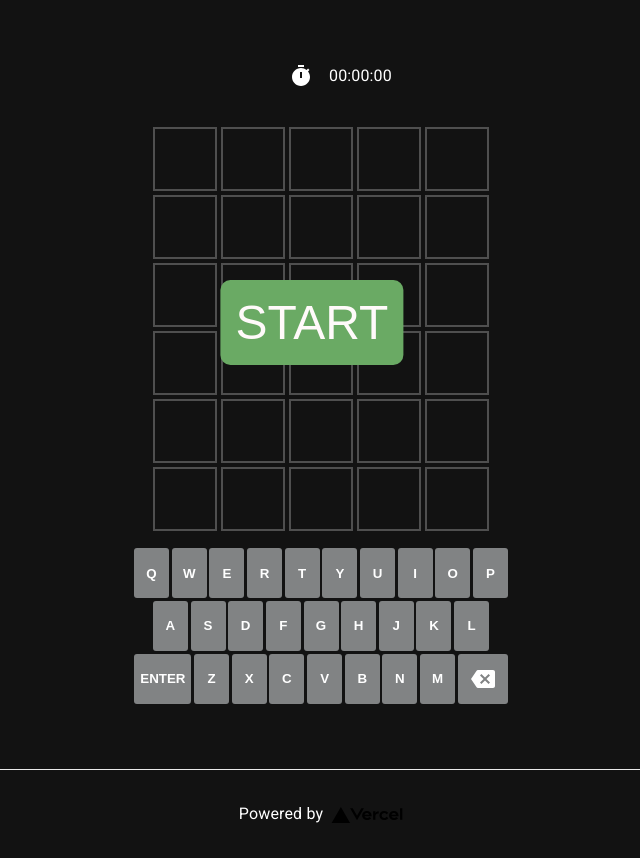
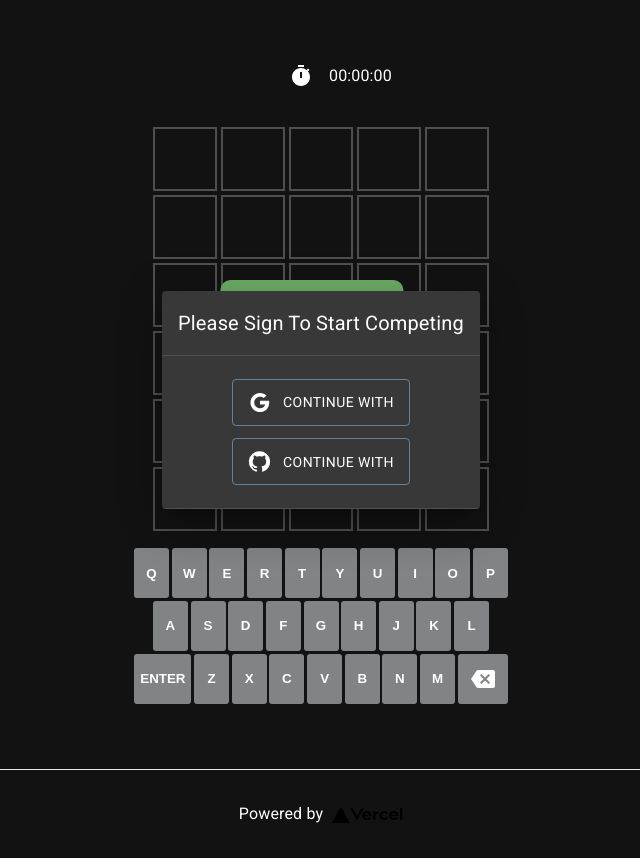
Before and after one commit to oscarwong67/Competl, a Next.js app: page / in a window 1280 px wide. Shown: the whole page, without its empty margins (319-959 px from the left). Built offline with nearby package versions, Linux system fonts and the light colour scheme; no server answers.

Commit message:
Update index.js

```diff
--- a/pages/index.js
+++ b/pages/index.js
@@ -80,7 +80,7 @@ export default function Home() {
       <main className={styles.main}>
         {/* <p className={styles.description}>A competitive word guessing game.</p> */}
         <Game />
-        {/* <Login disableBackdropClick /> */}
+        <Login disableBackdropClick />
       </main>
       <footer className={styles.footer}>
         <a
```
